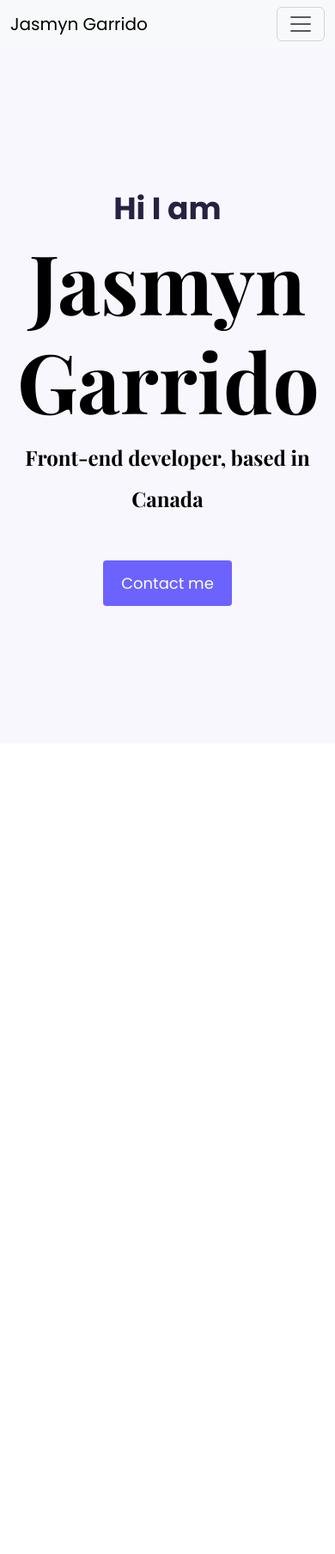
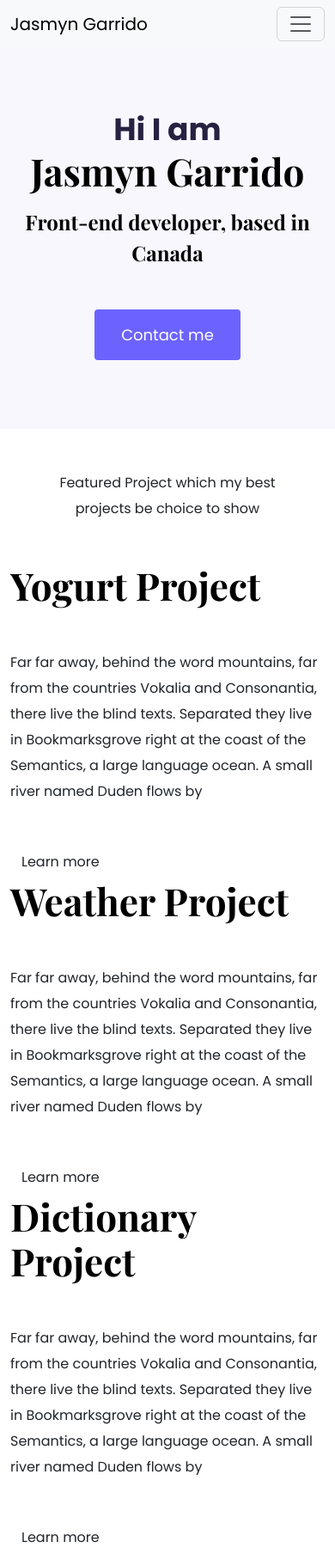
Before and after one commit to Jazzi27/My-Portfolio, a plain HTML site: page index.html in a window 390 px wide. Shown: the whole page at 86% size. Before the commit the page ends 865 px from the top, so only its background shows below. Drawn offline with nearby package versions, Linux system fonts and the light colour scheme.

Commit message:
integrated homepage content design

```diff
--- a/index.html
+++ b/index.html
@@ -73,5 +73,61 @@
       <h2 class="mb-5">Front-end developer, based in Canada</h2>
       <div><a herf="#" class="btn btn-branding">Contact me</a></div>
     </div>
+    <p class="text-center m-5">
+      Featured Project which my best projects be choice to show
+    </p>
+    <div class="container">
+      <div class="row">
+        <div class="col d-none d-lg-block">
+          <img src="images/yogurt.png" class="img-fluid" alt="" />
+        </div>
+        <div class="col">
+          <div class="project-desciption">
+            <h2 class="mb-5">Yogurt Project</h2>
+            <p class="mb-5">
+              Far far away, behind the word mountains, far from the countries
+              Vokalia and Consonantia, there live the blind texts. Separated
+              they live in Bookmarksgrove right at the coast of the Semantics, a
+              large language ocean. A small river named Duden flows by
+            </p>
+            <a href="" class="btn branding-outline"> Learn more </a>
+          </div>
+        </div>
+      </div>
+      <div class="row">
+        <div class="col">
+          <div class="project-desciption">
+            <h2 class="mb-5">Weather Project</h2>
+            <p class="mb-5">
+              Far far away, behind the word mountains, far from the countries
+              Vokalia and Consonantia, there live the blind texts. Separated
+              they live in Bookmarksgrove right at the coast of the Semantics, a
+              large language ocean. A small river named Duden flows by
+            </p>
+            <a href="" class="btn branding-outline"> Learn more </a>
+          </div>
+        </div>
+        <div class="col d-none d-lg-block">
+          <img src="images/weather.png" class="img-fluid" alt="" />
+        </div>
+      </div>
+      <div class="row">
+        <div class="col d-none d-lg-block">
+          <img src="images/dictionary.png" class="img-fluid" alt="" />
+        </div>
+        <div class="col">
+          <div class="project-desciption">
+            <h2 class="mb-5">Dictionary Project</h2>
+            <p class="mb-5">
+              Far far away, behind the word mountains, far from the countries
+              Vokalia and Consonantia, there live the blind texts. Separated
+              they live in Bookmarksgrove right at the coast of the Semantics, a
+              large language ocean. A small river named Duden flows by
+            </p>
+            <a href="" class="btn branding-outline"> Learn more </a>
+          </div>
+        </div>
+      </div>
+    </div>
   </body>
 </html>
--- a/src/style.css
+++ b/src/style.css
@@ -21,10 +21,16 @@ h6 {
 
 h1 {
   font-size: 96px;
+  line-height: 1.5;
+}
+h2 {
+  font-size: 64px;
 }
 
 p {
   font-weight: normal;
+  font-size: 16px;
+  line-height: 30px;
 }
 .hero {
   padding: 160px 20px;
@@ -43,7 +49,7 @@ p {
   font-family: var(--heading-font-family);
   font-weight: normal;
   font-size: 24px;
-  line-height: 2;
+  line-height: 1.5;
 }
 
 .btn-branding {
@@ -52,5 +58,32 @@ p {
   color: white;
   font-size: 18px;
   line-height: 27px;
-  padding: 12px 20px;
+  padding: 15px 30px;
 }
+
+.btn-branding-outline {
+  color: var(--branding-color);
+  border: 1px solid var(--branding-color);
+  border-radius: 4px;
+  font-size: 18px;
+  line-height: 27px;
+  padding: 15px 30px;
+}
+
+@media (max-width: 960px) {
+  h1 {
+    font-size: 44px;
+    line-height: 1.5;
+  }
+  h2 {
+    font-size: 44px;
+  }
+
+  .hero {
+    padding: 80px 20px;
+  }
+  .project-description {
+    padding: 0;
+    text-align: center;
+  }
+}
```
Also changed, not shown: images/Yogurt.png (added), images/dictionary.png (added), images/weather.png (added), 2 other files.
